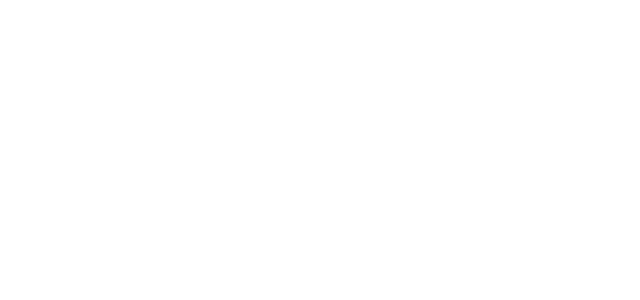
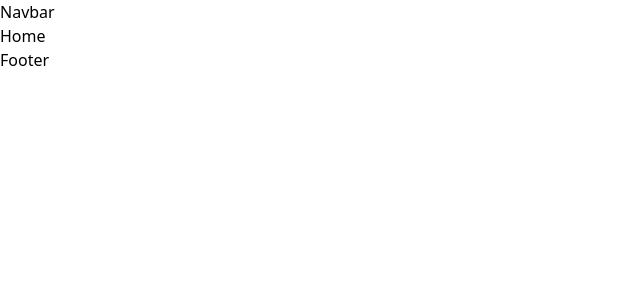
Before and after one commit to adityasinghchouhan1/Eventplanner-, a React (Vite) app in the folder Client/: page / in a window 1280 px wide. Shown: the top 300 px of the page, without its empty margins (0-640 px from the left). Built offline with nearby package versions, Linux system fonts and the light colour scheme.

Commit message:
create other compoents like Home,about etc

```diff
--- a/Client/src/App.jsx
+++ b/Client/src/App.jsx
@@ -1,11 +1,15 @@
 import React from 'react'
 import { Outlet } from 'react-router-dom'
+import Navbar from './Components/Navbar'
+import Footer from './Components/Footer'
 
 const App = () => {
   return (
     <>
       <div>
+        <Navbar />
         <Outlet />
+        <Footer />
       </div>
     </>
   )
--- /dev/null
+++ b/Client/src/Components/About.jsx
@@ -0,0 +1,7 @@
+import React from 'react'
+
+const About = () => {
+  return <div>About</div>
+}
+
+export default About
--- /dev/null
+++ b/Client/src/Components/Contect.jsx
@@ -0,0 +1,7 @@
+import React from 'react'
+
+const Contect = () => {
+  return <div>Contect</div>
+}
+
+export default Contect
--- /dev/null
+++ b/Client/src/Components/Footer.jsx
@@ -0,0 +1,7 @@
+import React from 'react'
+
+const Footer = () => {
+  return <div>Footer</div>
+}
+
+export default Footer
--- /dev/null
+++ b/Client/src/Components/Home.jsx
@@ -0,0 +1,7 @@
+import React from 'react'
+
+const Home = () => {
+  return <div>Home</div>
+}
+
+export default Home
--- /dev/null
+++ b/Client/src/Components/Navbar.jsx
@@ -0,0 +1,7 @@
+import React from 'react'
+
+const Navbar = () => {
+  return <div>Navbar</div>
+}
+
+export default Navbar
--- /dev/null
+++ b/Client/src/Components/Services.jsx
@@ -0,0 +1,7 @@
+import React from 'react'
+
+const Services = () => {
+  return <div>Services</div>
+}
+
+export default Services
```
Also changed, not shown: Client/src/Router/Router.jsx (+22 -0 lines).
